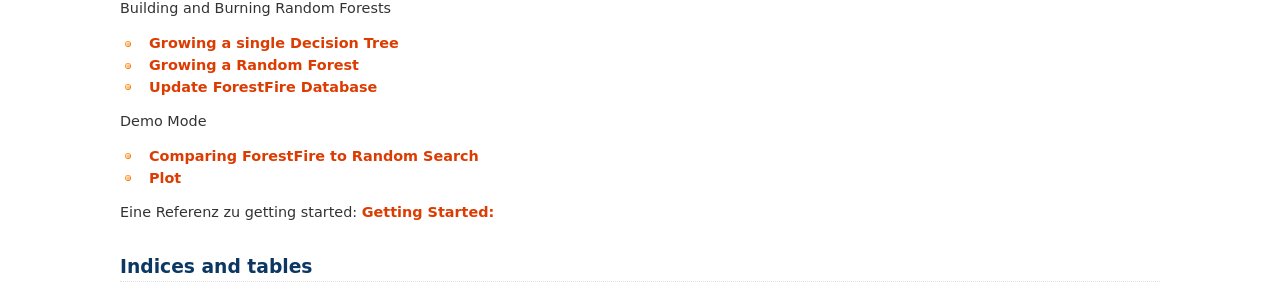
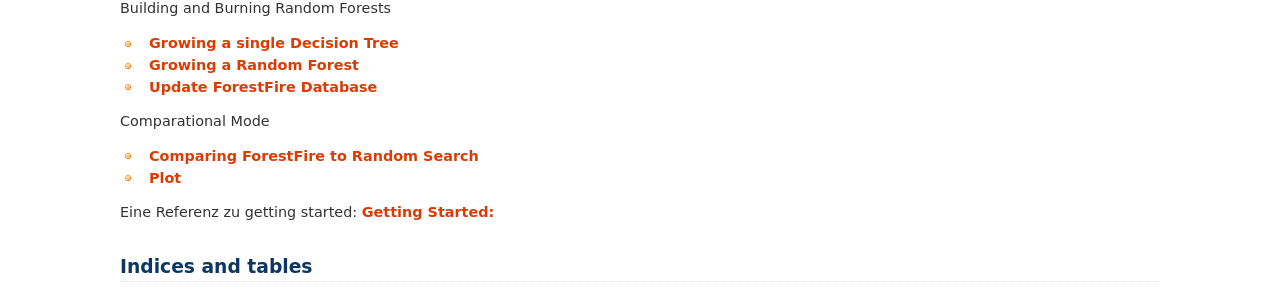
Before and after one commit to weinertmos/ForestFire, a Sphinx documentation site: the page built from source/index.rst, in a window 1280 px wide. Shown: the part 293-592 px from the top of the page. Built offline with Sphinx 7.4.7, drawn with Linux system fonts in a browser that asks for light colours; formulas are drawn with MathJax 3.

Commit message:
changed demo mode to comparational mode.

```diff
--- a/source/index.rst
+++ b/source/index.rst
@@ -21,8 +21,8 @@ ForestFire
 
 .. toctree::
     :maxdepth: 3
-    :caption: Demo Mode
-    :name: demo
+    :caption: Comparational Mode
+    :name: compare
 
     Compare
     Plot
```
Also changed, not shown: 7 other files.
